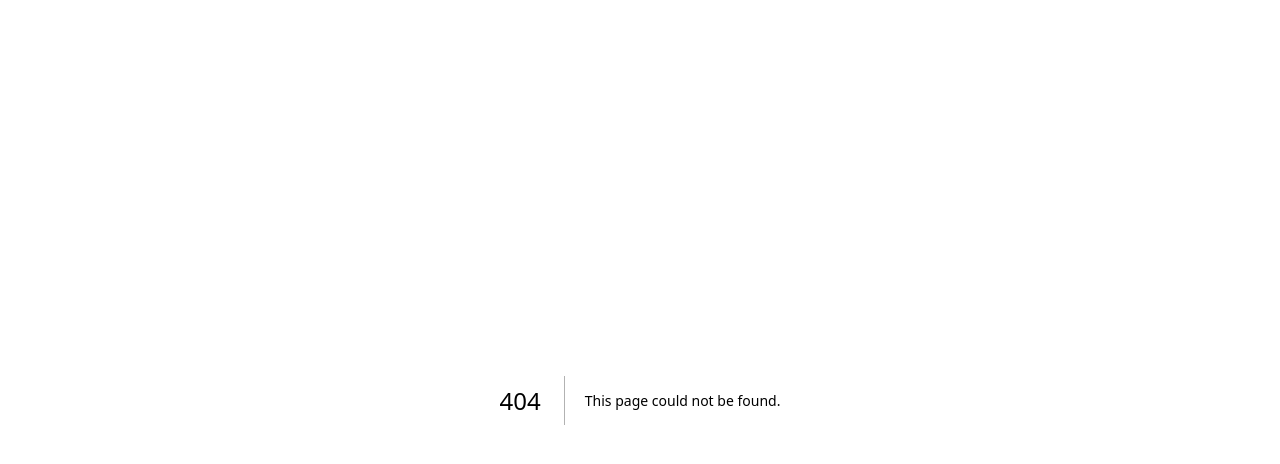
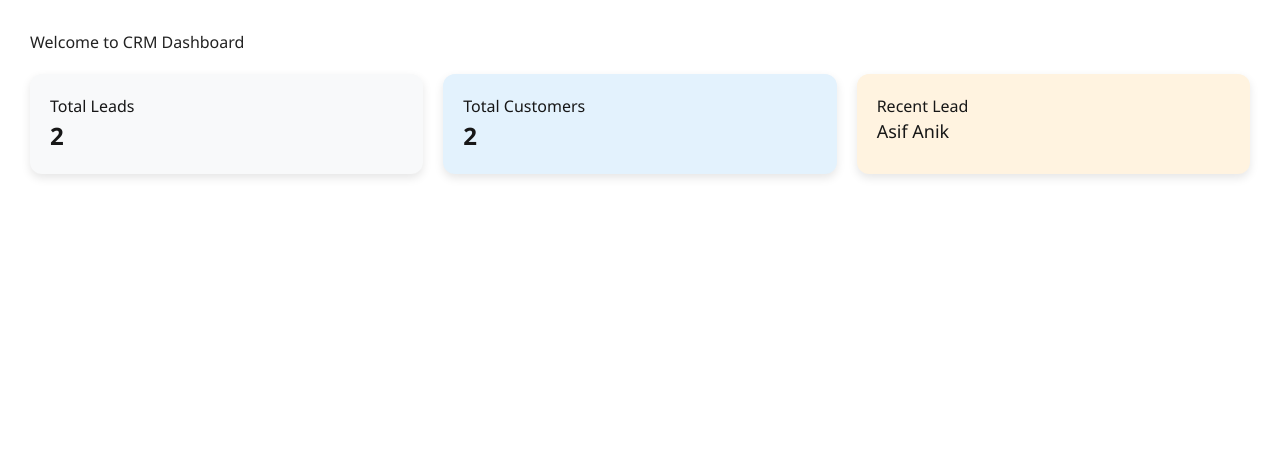
Before and after one commit to hossaintaufiq/CSE327_Project, a Next.js app in the folder CRM/Client(Web)/: page /dashboard in a window 1280 px wide. Before the commit this address had no page. Shown: the top 464 px of the page. Built offline with nearby package versions, Linux system fonts and the light colour scheme.

Commit message:
Added Dashboard showing total leads and customers

```diff
--- /dev/null
+++ b/CRM/Client(Web)/app/dashboard/page.jsx
@@ -0,0 +1,57 @@
+"use client";
+import React, { useState } from "react";
+
+export default function DashboardPage() {
+  const [leads] = useState([
+    { id: 1, name: "Naafuew Hossain" },
+    { id: 2, name: "Asif Anik" },
+  ]);
+
+  const [customers] = useState([
+    { id: 1, name: "Rafia Khan" },
+    { id: 2, name: "Rafi Khan" },
+  ]);
+
+  return (
+    <div style={{ padding: "30px", fontFamily: "Segoe UI, sans-serif" }}>
+      <h1 style={{ marginBottom: "20px", color: "#222" }}>Welcome to CRM Dashboard</h1>
+      <div style={{ display: "flex", gap: "20px", flexWrap: "wrap" }}>
+        {/* CardNum 1 --> Total Leads */}
+        <div style={{
+          flex: "1 1 200px",
+          padding: "20px",
+          backgroundColor: "#f8f9fa",
+          borderRadius: "12px",
+          boxShadow: "0 4px 10px rgba(0,0,0,0.1)"
+        }}>
+          <h3>Total Leads</h3>
+          <p style={{ fontSize: "24px", fontWeight: "bold" }}>{leads.length}</p>
+        </div>
+
+        {/* CardNum2 --> Total Customers */}
+        <div style={{
+          flex: "1 1 200px",
+          padding: "20px",
+          backgroundColor: "#e3f2fd",
+          borderRadius: "12px",
+          boxShadow: "0 4px 10px rgba(0,0,0,0.1)"
+        }}>
+          <h3>Total Customers</h3>
+          <p style={{ fontSize: "24px", fontWeight: "bold" }}>{customers.length}</p>
+        </div>
+
+        {/* CardNum 3 --> Most Recent Lead */}
+        <div style={{
+          flex: "1 1 200px",
+          padding: "20px",
+          backgroundColor: "#fff3e0",
+          borderRadius: "12px",
+          boxShadow: "0 4px 10px rgba(0,0,0,0.1)"
+        }}>
+          <h3>Recent Lead</h3>
+          <p style={{ fontSize: "18px" }}>{leads[leads.length - 1]?.name || "No leads yet"}</p>
+        </div>
+      </div>
+    </div>
+  );
+}
```
